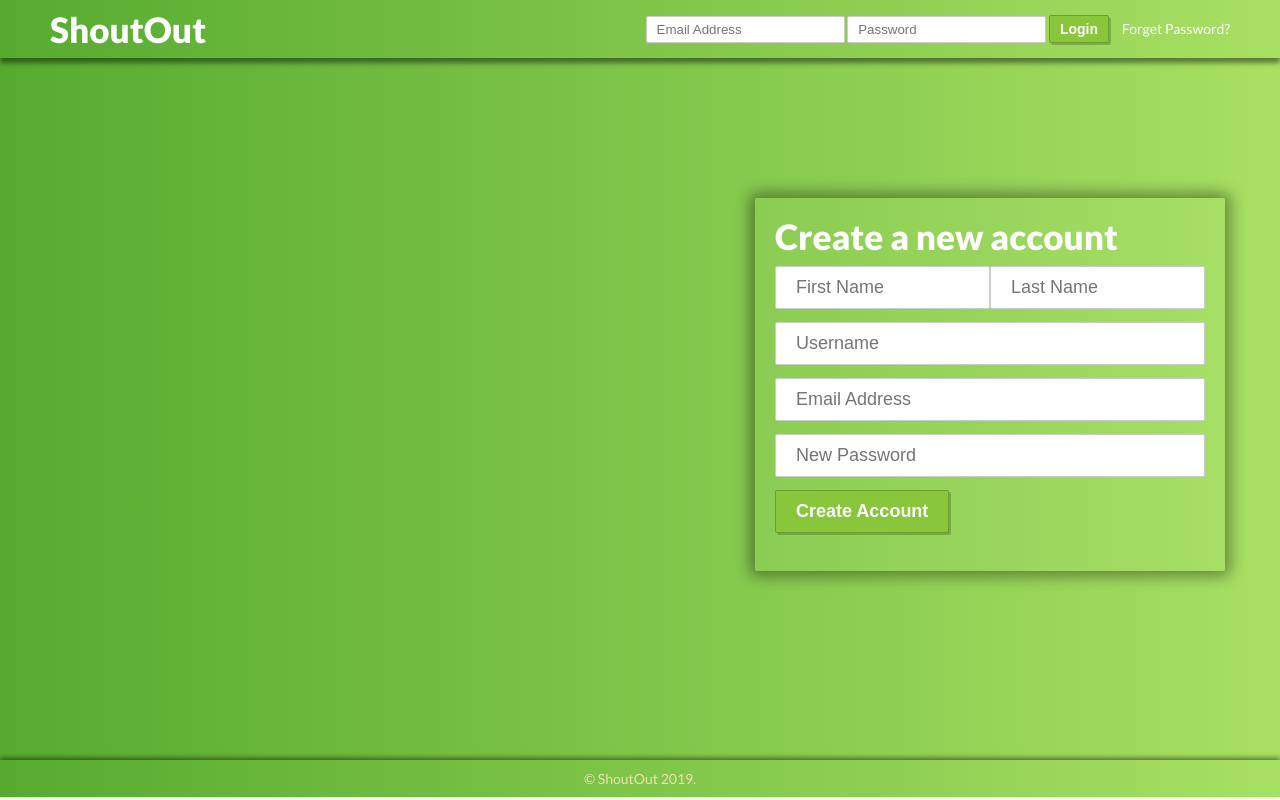
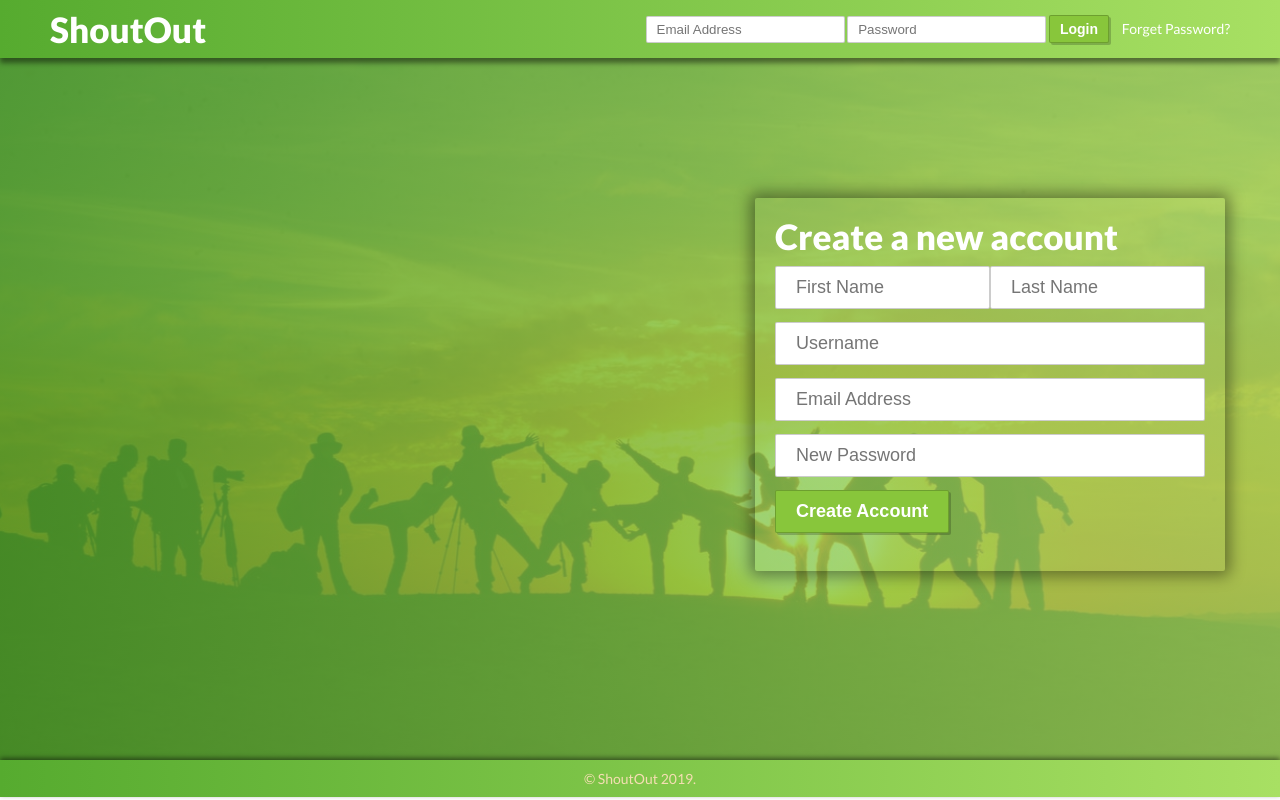
Before and after one commit to as-shahriar/shoutout, a Django app: page / in a window 1280 px wide. Run offline with Django 3.2, Linux system fonts and the light colour scheme.

Commit message:
added background image to login page

```diff
--- a/static/main/css/style.css
+++ b/static/main/css/style.css
@@ -213,7 +213,9 @@ h6,
 .main {
     min-height: 100%;
     padding: 30px 0px;
-    background-image: linear-gradient(to right, #56ab2f, #a8e063);
+    background-image: linear-gradient(to right, rgba(86, 171, 47, 0.8), hsla(87, 67%, 63%, 0.8)), url("/static/main/img/bg.jpg");
+    background-position: bottom;
+    background-size: cover;
 }
 
 /* Backgrounds */
```
Also changed, not shown: static/main/img/bg.jpg.
